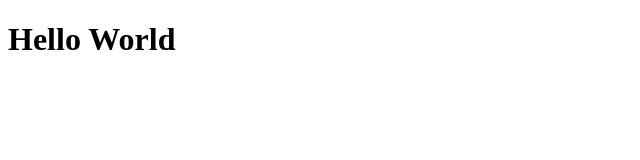
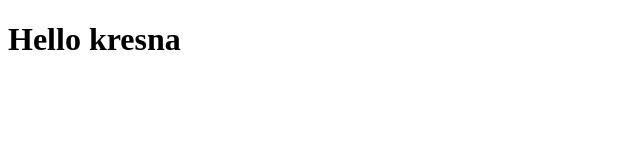
Before and after one commit to kresna124/rekweb-pertemuan-3, a plain HTML site: page index.html in a window 1280 px wide. Shown: the full height of the page, 0-640 px from the left. Drawn offline with Linux system fonts and the light colour scheme.

Commit message:
mengubah h1

```diff
--- a/index.html
+++ b/index.html
@@ -5,7 +5,7 @@
 	<link rel="stylesheet" type="text/css" href="style.css">
 </head>
 <body>
-	<h1> Hello World</h1>
+	<h1> Hello kresna</h1>
 	<script type="text/javascript" src="script.js"></script>
 </body>
 </html>
```
